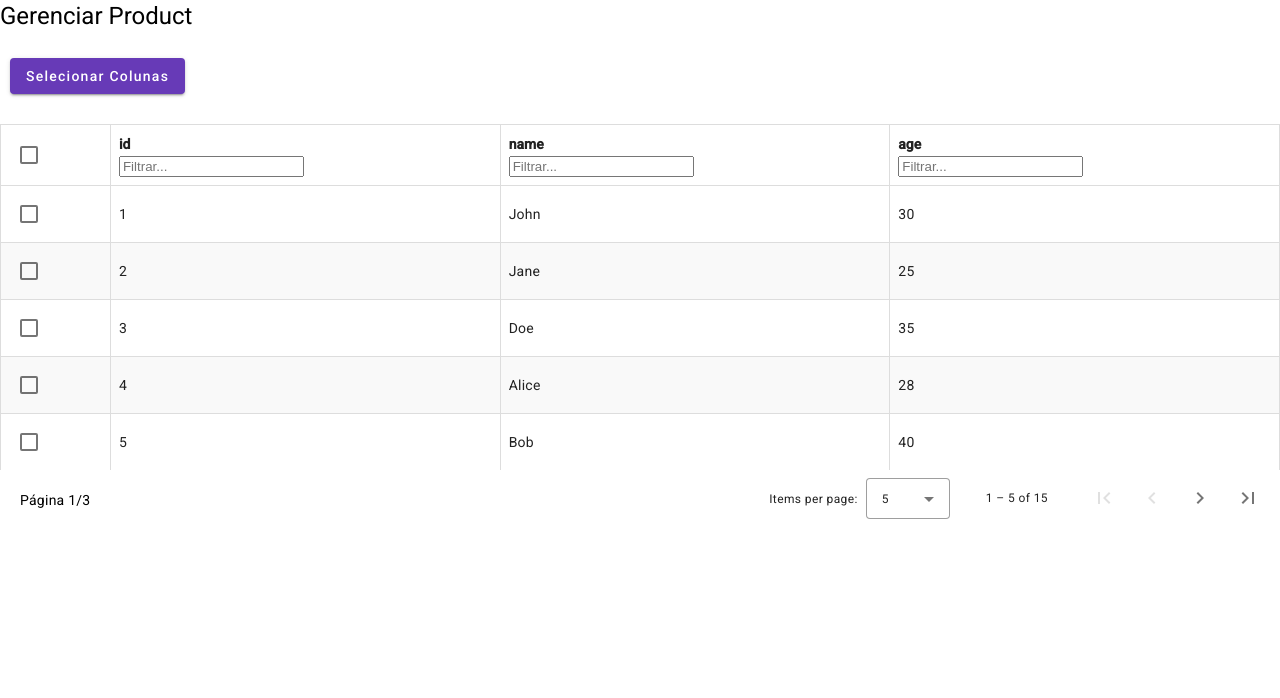
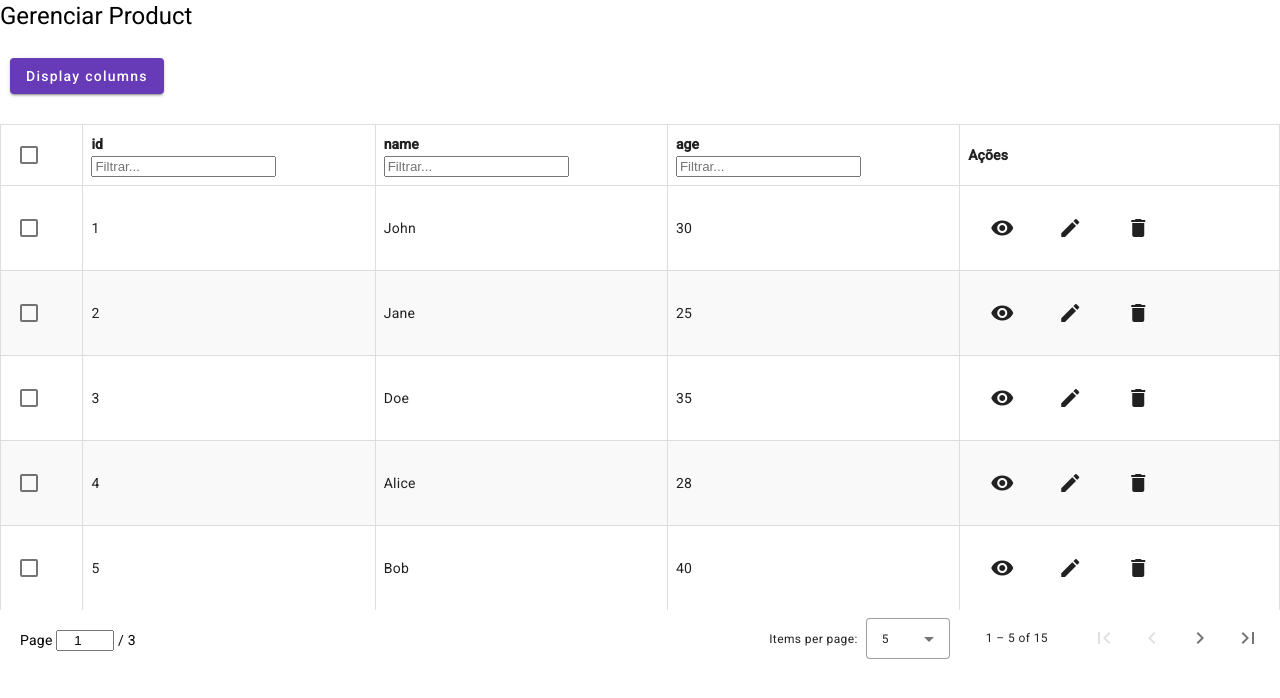
Before and after one commit to henriquejnascimento/demo-angular, an Angular app: page /crud in a window 1280 px wide. Shown: the top 698 px of the page. Built offline with nearby package versions, Linux system fonts and the light colour scheme.

Commit message:
Added action column in table and input in current page

```diff
--- a/src/app/components/base-component/base-list.component.html
+++ b/src/app/components/base-component/base-list.component.html
@@ -1,6 +1,6 @@
 <h1>Gerenciar {{ title }}</h1>
 
-<button mat-raised-button color="primary" [matMenuTriggerFor]="menu">Selecionar Colunas</button>
+<button mat-raised-button color="primary" [matMenuTriggerFor]="menu">Display columns</button>
 <mat-menu #menu="matMenu">
   <ng-container *ngFor="let column of columns">
     <button mat-menu-item>
@@ -29,10 +29,36 @@
     <td mat-cell *matCellDef="let element">{{ element[column] }}</td>
   </ng-container>
 
+    <ng-container matColumnDef="actions">
+      <th mat-header-cell *matHeaderCellDef>Ações</th>
+      <td mat-cell *matCellDef="let element">
+        <button mat-icon-button (click)="viewDetails(element)">
+          <mat-icon>visibility</mat-icon>
+        </button>
+        <button mat-icon-button (click)="editItem(element)">
+          <mat-icon>edit</mat-icon>
+        </button>
+        <button mat-icon-button (click)="deleteItem(element.id)">
+          <mat-icon>delete</mat-icon>
+        </button>
+      </td>
+    </ng-container>
+
   <tr mat-header-row *matHeaderRowDef="getAllColumns()"></tr>
   <tr mat-row *matRowDef="let row; columns: getAllColumns()"></tr>
 </table>
+
 <div style="margin: 20px 0 0 20px; float: left;">
-  Página {{ currentPage }}/{{ totalPages }}
+  Page
+  <input
+    type="number"
+    [(ngModel)]="currentPage"
+    (keyup.enter)="onInputPageChange()"
+    (blur)="onInputPageChange()"
+    style="width: 50px; text-align: center;"
+    min="1"
+    [max]="totalPages"
+  />
+  / {{ totalPages }}
 </div>
 <mat-paginator [pageSizeOptions]="pageSizeOptions" showFirstLastButtons (page)="onPageChange($event)"></mat-paginator>
--- a/src/app/components/base-component/base-list.component.ts
+++ b/src/app/components/base-component/base-list.component.ts
@@ -11,6 +11,7 @@ import { MatCheckboxModule } from '@angular/material/checkbox';
 import { MatMenuModule } from '@angular/material/menu';
 import { FormsModule } from '@angular/forms';
 import { MatSortModule } from '@angular/material/sort';
+import { MatIconModule } from '@angular/material/icon';
 
 @Component({
   selector: 'base-list',
@@ -26,6 +27,7 @@ import { MatSortModule } from '@angular/material/sort';
     MatMenuModule,
     FormsModule,
     MatSortModule,
+    MatIconModule,
   ]
 })
 export class BaseListComponent implements AfterViewInit {
@@ -223,16 +225,16 @@ export class BaseListComponent implements AfterViewInit {
     // );
     // return currentPageData.every(item => this.selectedIds.has(item.id));
 
-    console.log("isAllCheckboxesChecked: " + this.getCurrentRowIds().every(item => this.selectedIds.has(String(item))))
-    console.log("this.getCurrentRowIds(): " + this.getCurrentRowIds())
-    console.log("this.selectedIds: " + Array.from(this.selectedIds))
+    // console.log("isAllCheckboxesChecked: " + this.getCurrentRowIds().every(item => this.selectedIds.has(String(item))))
+    // console.log("this.getCurrentRowIds(): " + this.getCurrentRowIds())
+    // console.log("this.selectedIds: " + Array.from(this.selectedIds))
 
     return this.getCurrentRowIds().every(item => this.selectedIds.has(item));
   }
 
 
   getAllColumns(): string[] {
-    return ['select', ...this.getVisibleColumns()];
+    return ['select', ...this.getVisibleColumns(), 'actions'];
   }
 
 
@@ -291,4 +293,29 @@ export class BaseListComponent implements AfterViewInit {
       this.totalPages = Math.ceil(this.dataSource.filteredData.length / this.paginator.pageSize);
     }
   }
+
+  onInputPageChange() {
+    if (this.paginator) {
+      if (this.currentPage < 1) {
+        this.currentPage = 1;
+      } else if (this.currentPage > this.totalPages) {
+        this.currentPage = this.totalPages;
+      }
+
+      this.paginator.pageIndex = this.currentPage - 1;
+      this.dataSource.paginator = this.paginator;
+    }
+  }
+
+  viewDetails(element: any) {
+    console.log('Visualizando detalhes do item:', element);
+  }
+
+  editItem(element: any) {
+    console.log('Editando item:', element);
+  }
+
+  deleteItem(id: string) {
+    console.log('Excluindo item com id:', id);
+  }
 }
--- a/src/app/shared/shared.module.ts
+++ b/src/app/shared/shared.module.ts
@@ -7,6 +7,7 @@ import { MatButtonModule } from '@angular/material/button';
 import { MatCheckboxModule } from '@angular/material/checkbox';
 import { MatMenuModule } from '@angular/material/menu';
 import { MatSortModule } from '@angular/material/sort';
+import { MatIconModule } from '@angular/material/icon';
 
 @NgModule({
   imports: [
@@ -18,6 +19,7 @@ import { MatSortModule } from '@angular/material/sort';
     MatMenuModule,
     FormsModule,
     MatSortModule,
+    MatIconModule,
   ],
   exports: [
     CommonModule,
@@ -28,6 +30,7 @@ import { MatSortModule } from '@angular/material/sort';
     MatMenuModule,
     FormsModule,
     MatSortModule,
+    MatIconModule,
   ]
 })
 export class SharedModule {}
```
